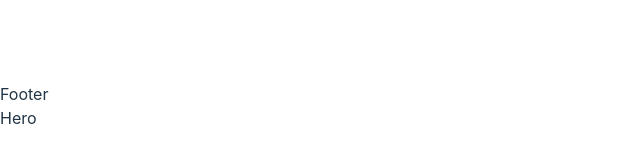
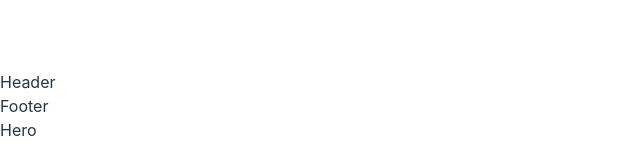
Before and after one commit to Faqih001/AmiTech-Tours, a React (Vite) app: page / in a window 1280 px wide. Shown: the part 294-454 px from the top of the page, without its empty margins (0-640 px from the left). Built offline with nearby package versions, Linux system fonts and the light colour scheme.

Commit message:
Refactor App component to include Header component
This commit adds the Header component to the App component, improving the overall structure and content of the application.

```diff
--- a/src/App.jsx
+++ b/src/App.jsx
@@ -1,4 +1,5 @@
 import Footer from "./component/Footer";
+import Header from "./component/Header";
 import Hero from "./component/Hero";
 
 
@@ -6,6 +7,7 @@ function App() {
 
   return (
     <>
+      <Header />
       <Footer />
       <Hero />
     </>
```
